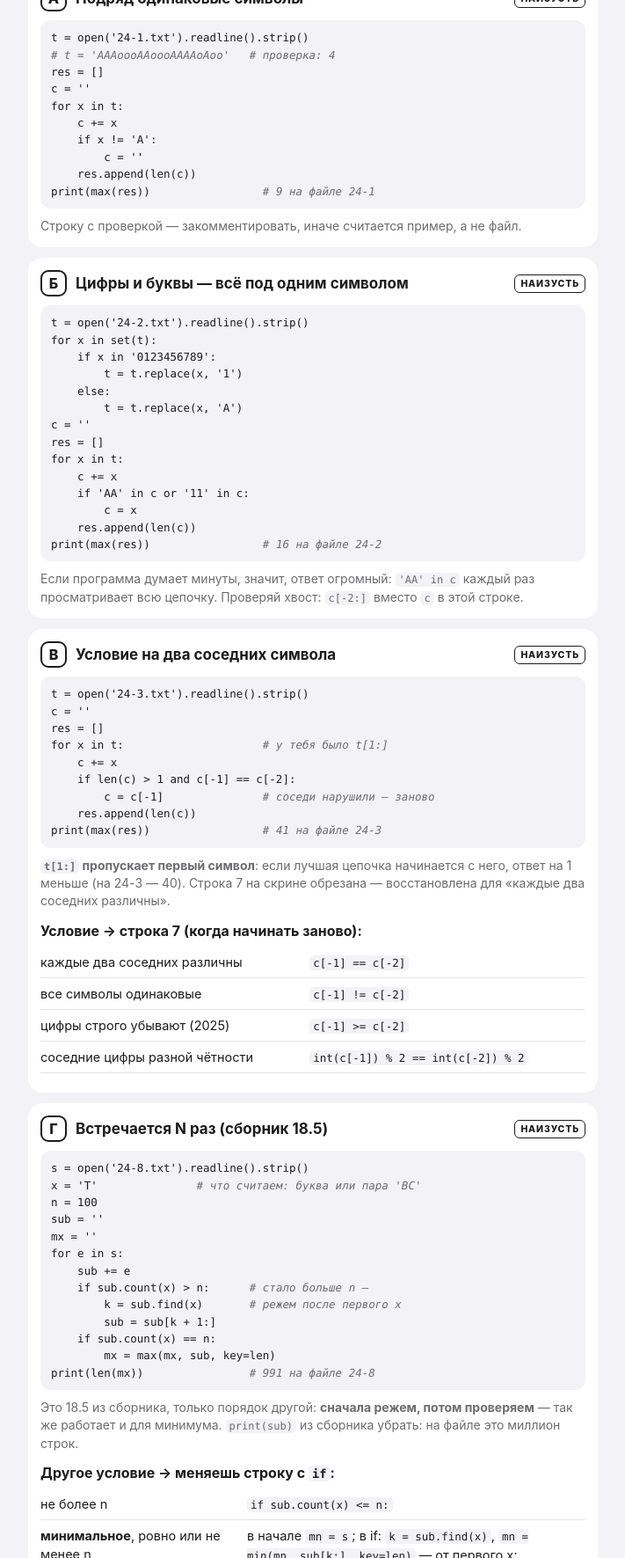
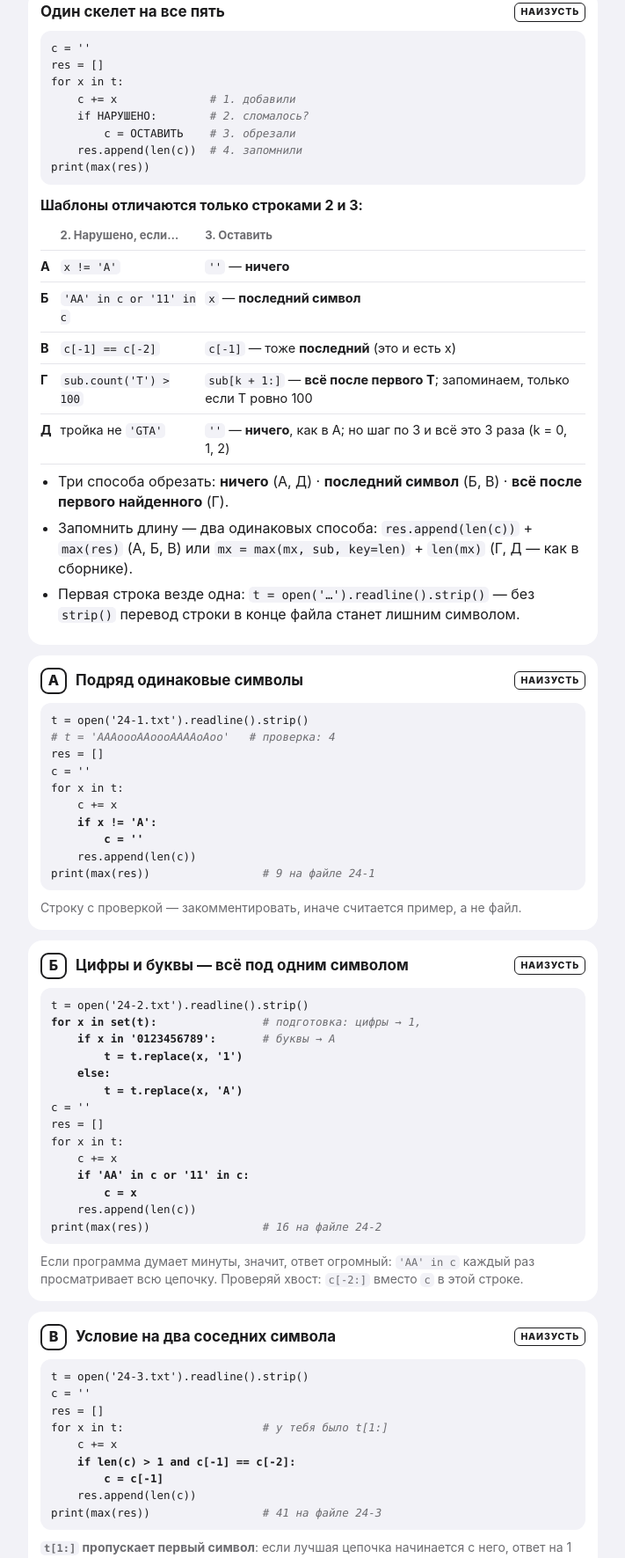
Before and after one commit to ivankozel262-cloud/111, a plain HTML site: page trainers/kege-24.html in a window 1280 px wide. Shown: the part 557-2328 px from the top of the page at 88% size, without its empty margins (284-995 px from the left). Drawn offline with Linux system fonts and the light colour scheme.

Commit message:
Лист №24: общий скелет и таблица аналогий, отличия выделены жирным
- карточка «Один скелет на все пять»: строки 2 и 3 по шаблонам, три способа обрезать
- в каждом шаблоне жирным — строки, которыми он отличается от скелета
- Г: искомое — прямо в коде ('T', 100), как в сборнике
- version 2026-11-16-6

Co-Authored-By: Claude Opus 5.5 <noreply@anthropic.com>
Claude-Session: https://claude.ai/code/session_01S1qgU6jGcnwjDqrVcxnQ4F

```diff
--- a/data.js
+++ b/data.js
@@ -2,7 +2,7 @@
 // Как добавить тренажёр — см. ТЗ_для_Opus.md.
 self.EGE_DATA = {
   // Меняй при ЛЮБОМ изменении файлов: по этой строке телефон обновляет офлайн-кэш.
-  version: "2026-11-16-5",
+  version: "2026-11-16-6",
 
   subjects: [
     { id: "math", title: "Математика" },
--- a/trainers/kege-24.html
+++ b/trainers/kege-24.html
@@ -148,7 +148,7 @@
 <header class="head">
   <div class="kicker">КЕГЭ · задание 24</div>
   <h1>Строка из файла: шаблоны (Python)</h1>
-  <p class="meta">Все пять — твои шаблоны (Г и Д — из сборника, 18.5 и 18.4), каждый сверен с перебором всех подстрок на 1500 случайных строк. По проекту КИМ-2027 задание 24 не меняется.</p>
+  <p class="meta">Все пять — твои шаблоны (Г и Д — из сборника, 18.5 и 18.4), каждый сверен с перебором всех подстрок на 1500 случайных строк. Жирным в коде — строки, которыми шаблон отличается от скелета. По проекту КИМ-2027 задание 24 не меняется.</p>
 </header>
 
 <section class="card">
@@ -164,6 +164,34 @@
 </section>
 
 <section class="card">
+  <div class="sec-h"><h2>Один скелет на все пять</h2><span class="tag">НАИЗУСТЬ</span></div>
+<pre class="code">c = ''
+res = []
+for x in t:
+    c += x              <i># 1. добавили</i>
+    if НАРУШЕНО:        <i># 2. сломалось?</i>
+        c = ОСТАВИТЬ    <i># 3. обрезали</i>
+    res.append(len(c))  <i># 4. запомнили</i>
+print(max(res))</pre>
+  <p class="sub-h">Шаблоны отличаются только строками 2 и 3:</p>
+  <div class="tbl"><table>
+    <thead><tr><th></th><th>2. Нарушено, если…</th><th>3. Оставить</th></tr></thead>
+    <tbody>
+      <tr><th>А</th><td><code>x != 'A'</code></td><td><code>''</code> — <b>ничего</b></td></tr>
+      <tr><th>Б</th><td><code>'AA' in c or '11' in c</code></td><td><code>x</code> — <b>последний символ</b></td></tr>
+      <tr><th>В</th><td><code>c[-1] == c[-2]</code></td><td><code>c[-1]</code> — тоже <b>последний</b> (это и есть x)</td></tr>
+      <tr><th>Г</th><td><code>sub.count('T') &gt; 100</code></td><td><code>sub[k + 1:]</code> — <b>всё после первого T</b>; запоминаем, только если T ровно 100</td></tr>
+      <tr><th>Д</th><td>тройка не <code>'GTA'</code></td><td><code>''</code> — <b>ничего</b>, как в А; но шаг по 3 и всё это 3 раза (k = 0, 1, 2)</td></tr>
+    </tbody>
+  </table></div>
+  <ul class="notes">
+    <li>Три способа обрезать: <b>ничего</b> (А, Д) · <b>последний символ</b> (Б, В) · <b>всё после первого найденного</b> (Г).</li>
+    <li>Запомнить длину — два одинаковых способа: <code>res.append(len(c))</code> + <code>max(res)</code> (А, Б, В) или <code>mx = max(mx, sub, key=len)</code> + <code>len(mx)</code> (Г, Д — как в сборнике).</li>
+    <li>Первая строка везде одна: <code>t = open('…').readline().strip()</code> — без <code>strip()</code> перевод строки в конце файла станет лишним символом.</li>
+  </ul>
+</section>
+
+<section class="card">
   <div class="sec-h"><span class="letter">А</span><h2>Подряд одинаковые символы</h2><span class="tag">НАИЗУСТЬ</span></div>
 <pre class="code">t = open('24-1.txt').readline().strip()
 <i># t = 'AAAoooAAoooAAAAoAoo'   # проверка: 4</i>
@@ -171,8 +199,8 @@ res = []
 c = ''
 for x in t:
     c += x
-    if x != 'A':
-        c = ''
+    <b>if x != 'A':</b>
+        <b>c = ''</b>
     res.append(len(c))
 print(max(res))                 <i># 9 на файле 24-1</i></pre>
   <p class="note">Строку с проверкой — закомментировать, иначе считается пример, а не файл.</p>
@@ -181,17 +209,17 @@ print(max(res))                 <i># 9 на файле 24-1</i></pre>
 <section class="card">
   <div class="sec-h"><span class="letter">Б</span><h2>Цифры и буквы — всё под одним символом</h2><span class="tag">НАИЗУСТЬ</span></div>
 <pre class="code">t = open('24-2.txt').readline().strip()
-for x in set(t):
-    if x in '0123456789':
-        t = t.replace(x, '1')
-    else:
-        t = t.replace(x, 'A')
+<b>for x in set(t):</b>                <i># подготовка: цифры → 1,</i>
+    <b>if x in '0123456789':</b>       <i># буквы → A</i>
+        <b>t = t.replace(x, '1')</b>
+    <b>else:</b>
+        <b>t = t.replace(x, 'A')</b>
 c = ''
 res = []
 for x in t:
     c += x
-    if 'AA' in c or '11' in c:
-        c = x
+    <b>if 'AA' in c or '11' in c:</b>
+        <b>c = x</b>
     res.append(len(c))
 print(max(res))                 <i># 16 на файле 24-2</i></pre>
   <p class="note">Если программа думает минуты, значит, ответ огромный: <code>'AA' in c</code> каждый раз просматривает всю цепочку. Проверяй хвост: <code>c[-2:]</code> вместо <code>c</code> в этой строке.</p>
@@ -204,8 +232,8 @@ c = ''
 res = []
 for x in t:                     <i># у тебя было t[1:]</i>
     c += x
-    if len(c) &gt; 1 and c[-1] == c[-2]:
-        c = c[-1]               <i># соседи нарушили — заново</i>
+    <b>if len(c) &gt; 1 and c[-1] == c[-2]:</b>
+        <b>c = c[-1]</b>
     res.append(len(c))
 print(max(res))                 <i># 41 на файле 24-3</i></pre>
   <p class="note"><b><code>t[1:]</code> пропускает первый символ</b>: если лучшая цепочка начинается с него, ответ на 1 меньше (на 24-3 — 40). Строка 7 на скрине обрезана — восстановлена для «каждые два соседних различны».</p>
@@ -223,24 +251,23 @@ print(max(res))                 <i># 41 на файле 24-3</i></pre>
 <section class="card">
   <div class="sec-h"><span class="letter">Г</span><h2>Встречается N раз (сборник 18.5)</h2><span class="tag">НАИЗУСТЬ</span></div>
 <pre class="code">s = open('24-8.txt').readline().strip()
-x = 'T'               <i># что считаем: буква или пара 'BC'</i>
-n = 100
 sub = ''
 mx = ''
 for e in s:
     sub += e
-    if sub.count(x) &gt; n:      <i># стало больше n —</i>
-        k = sub.find(x)       <i># режем после первого x</i>
-        sub = sub[k + 1:]
-    if sub.count(x) == n:
+    <b>if sub.count('T') &gt; 100:</b>     <i># стало больше 100 —</i>
+        <b>k = sub.find('T')</b>        <i># режем после первого T</i>
+        <b>sub = sub[k + 1:]</b>
+    <b>if sub.count('T') == 100:</b>
         mx = max(mx, sub, key=len)
-print(len(mx))                <i># 991 на файле 24-8</i></pre>
+print(len(mx))                   <i># 991 на файле 24-8</i></pre>
   <p class="note">Это 18.5 из сборника, только порядок другой: <b>сначала режем, потом проверяем</b> — так же работает и для минимума. <code>print(sub)</code> из сборника убрать: на файле это миллион строк.</p>
   <p class="sub-h">Другое условие → меняешь строку с <code>if</code>:</p>
   <div class="tbl"><table>
     <tbody>
-      <tr><td>не более n</td><td><code>if sub.count(x) &lt;= n:</code></td></tr>
-      <tr><td><b>минимальное</b>, ровно или не менее n</td><td>в начале <code>mn = s</code>; в if: <code>k = sub.find(x)</code>, <code>mn = min(mn, sub[k:], key=len)</code> — от первого x; <code>print(len(mn))</code></td></tr>
+      <tr><td>пара вместо буквы</td><td><code>'BC'</code> вместо <code>'T'</code> во всех трёх местах</td></tr>
+      <tr><td>не более 100</td><td><code>if sub.count('T') &lt;= 100:</code></td></tr>
+      <tr><td><b>минимальное</b>, ровно или не менее 100</td><td>в начале <code>mn = s</code>; в if: <code>k = sub.find('T')</code>, <code>mn = min(mn, sub[k:], key=len)</code> — от первого T; <code>print(len(mn))</code></td></tr>
       <tr><td>второе условие (демо-2026: Y ровно 80, 2025 не менее 90)</td><td>режем по Y, второе — в if: <code>if sub.count('Y') == 80 and sub.count('2025') &gt;= 90:</code></td></tr>
       <tr><td>«оканчивается на 2025»</td><td>в if: <code>and sub.endswith('2025')</code></td></tr>
     </tbody>
@@ -252,14 +279,14 @@ print(len(mx))                <i># 991 на файле 24-8</i></pre>
   <div class="sec-h"><span class="letter">Д</span><h2>Подряд идущие тройки GTA (сборник 18.4)</h2><span class="tag">НАИЗУСТЬ</span></div>
 <pre class="code">s = open('24-9.txt').readline().strip()
 m = ''
-for k in range(3):        <i># тройки с 0, 1 и 2</i>
+<b>for k in range(3):</b>        <i># тройки с 0, 1 и 2</i>
     sub = ''              <i># обнулять для каждого k</i>
-    for i in range(k, len(s) - 2, 3):
+    <b>for i in range(k, len(s) - 2, 3):</b>
         if s[i:i + 3] == 'GTA':
             sub += s[i:i + 3]
             m = max(m, sub, key=len)
-        else:
-            sub = ''
+        <b>else:</b>
+            <b>sub = ''</b>
 print(len(m) // 3)        <i># 7 троек на файле 24-9</i></pre>
   <p class="note">Две правки к сборнику: <b><code>sub = ''</code> под <code>for k</code></b> — иначе цепочка из конца строки склеится с цепочкой из начала (на 24-9 — 11 вместо 7); <b><code>len(s) - 2</code>, не <code>- 3</code></b> — иначе теряется последняя тройка. Пары: <code>range(2)</code>, шаг 2, <code>s[i:i + 2]</code>. В ответе символы — <code>len(m)</code>, тройки — <code>len(m) // 3</code>.</p>
 </section>
```
Also changed, not shown: tools/kege/24.html (+52 -25 lines).
